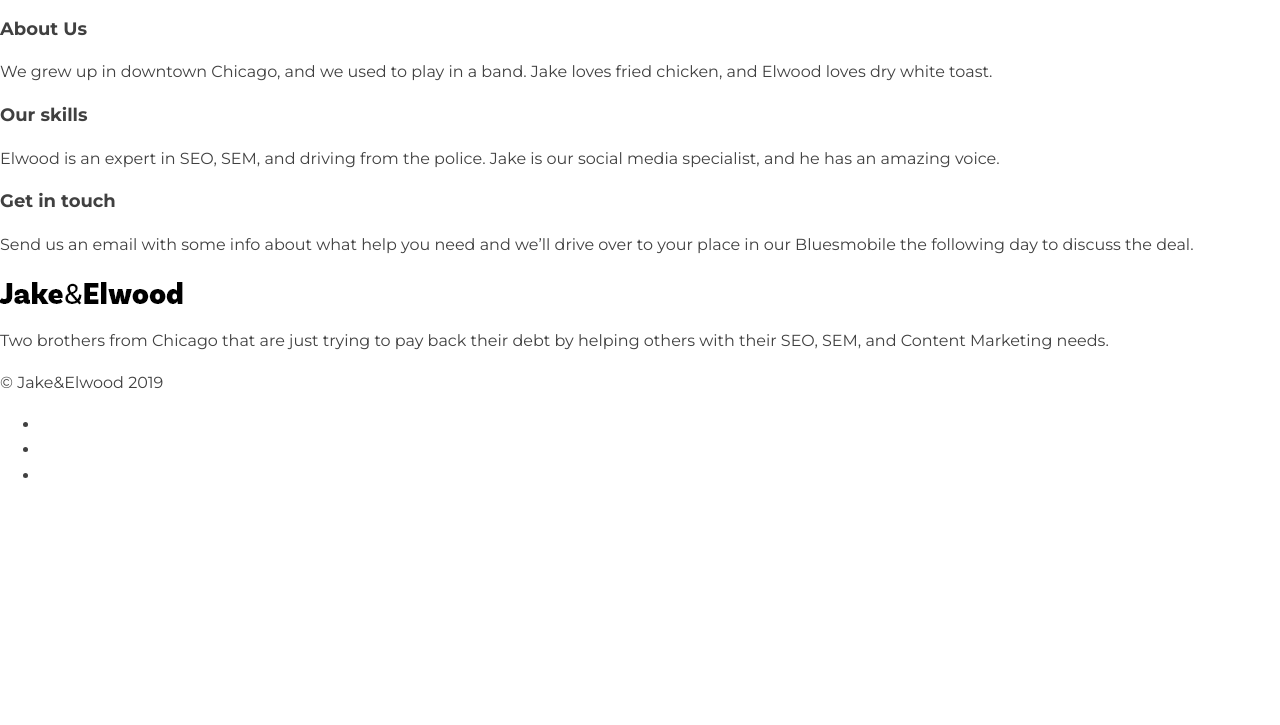
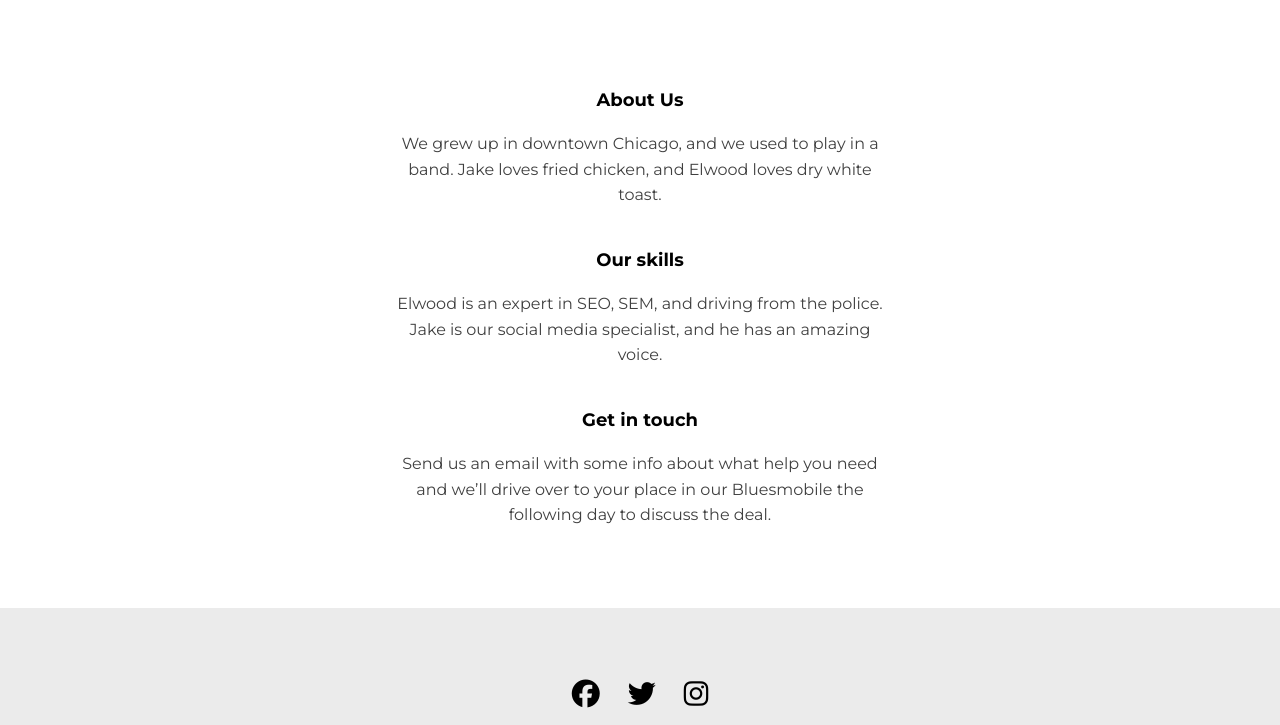
Before and after one commit to sorcerycss/jake-and-elwood, a plain HTML site: page index.html in a window 1280 px wide. Shown: the part 535-1260 px from the top of the page. Before the commit the page ends 1039 px from the top, so only its background shows below. Drawn offline with Linux system fonts and the light colour scheme.

Commit message:
Footer section

```diff
--- a/css/style.css
+++ b/css/style.css
@@ -21,10 +21,6 @@ strong {
   font-weight: 700;
 }
 
-h2 {
-  font-size: 1.125rem;
-}
-
 a {
   text-decoration: none;
 }
@@ -43,6 +39,12 @@ a:focus {
   font-size: 1.5rem;
   line-height: 1.4;
   margin-bottom: 0;
+}
+
+.section-title {
+  font-size: 1.125rem;
+  color: #000;
+  margin-top: 1.25em;
 }
 
 /* buttons */
@@ -68,6 +70,53 @@ a:focus {
       Layout
 ================= */
 
+.main-grid {
+  display: grid;
+  grid-template-columns: minmax(1em, 1fr) minmax(0px, 500px) minmax(1em, 1fr);
+}
+
+/* =================
+      footer
+================= */
+
+.footer {
+  background: #ebebeb;
+  padding: 4em 0;
+  text-align: center;
+  color: #959595;
+}
+
+.footer-main,
+.social-list {
+  grid-column: 2 / -2;
+}
+
+.social-list {
+  order: -1;
+  list-style: none;
+  padding: 0;
+  margin: 0 0 2em;
+  display: flex;
+  justify-content: center;
+}
+
+.social-link {
+  color: #000;
+  font-size: 1.75rem;
+  margin: 0 0.5em;
+}
+
+.footer-main,
+.footer-text,
+.footer-fineprint {
+  opacity: 0.6;
+}
+
+.footer-fineprint {
+  font-size: 0.75rem;
+  margin-top: 4em;
+}
+
 /* =================
     navigation
 ================= */
@@ -77,12 +126,10 @@ a:focus {
 }
 
 /* =================
-      hero area
+    hero section
 ================= */
 
 .hero {
-  display: grid;
-  grid-template-columns: minmax(1em, 1fr) minmax(0px, 500px) minmax(1em, 1fr);
   background-image: url(/img/hero-bg.jpg);
   padding: 4em 0;
   color: #fff;
@@ -93,20 +140,14 @@ a:focus {
 }
 
 /* =================
-        main
+    info section
 ================= */
 
-.main {
+.info {
+  padding: 4em 0;
   text-align: center;
-  color: #6a6a6a;
 }
 
-/* =================
-      footer
-================= */
-
-.footer {
-  background: #ebebeb;
-  text-align: center;
-  color: #959595;
+.col {
+  grid-column: 2 / -2;
 }
--- a/index.html
+++ b/index.html
@@ -8,6 +8,13 @@
     <link
       href="https://fonts.googleapis.com/css2?family=Montserrat:ital,wght@0,100..900;1,100..900&display=swap"
       rel="stylesheet"
+    />
+    <link
+      rel="stylesheet"
+      href="https://cdnjs.cloudflare.com/ajax/libs/font-awesome/6.7.2/css/all.min.css"
+      integrity="sha512-Evv84Mr4kqVGRNSgIGL/F/aIDqQb7xQ2vcrdIwxfjThSH8CSR7PBEakCr51Ck+w+/U6swU2Im1vVX0SVk9ABhg=="
+      crossorigin="anonymous"
+      referrerpolicy="no-referrer"
     />
     <link rel="stylesheet" href="./css/style.css" />
     <title>Jake & Elwood</title>
@@ -35,7 +42,7 @@
     </header>
 
     <main>
-      <section class="hero">
+      <section class="hero main-grid">
         <h1 class="hero-title">
           The only marketing agency on
           <span class="accent-color">a mission from God</span>, fully dedicated
@@ -49,7 +56,7 @@
         <a class="btn btn-primary">contact us</a>
       </section>
 
-      <section class="info">
+      <section class="info main-grid">
         <div class="col">
           <h2 class="section-title section-title-center">About Us</h2>
           <p>
@@ -75,7 +82,7 @@
       </section>
     </main>
 
-    <footer>
+    <footer class="footer main-grid">
       <div class="footer-main">
         <img class="footer-logo" alt="" src="./img/logo.png" />
         <p class="footer-text">
@@ -85,9 +92,15 @@
         <p class="footer-fineprint">© Jake&Elwood 2019</p>
       </div>
       <ul class="social-list">
-        <li class="social-item"><a href="" class="social-link"></a></li>
-        <li class="social-item"><a href="" class="social-link"></a></li>
-        <li class="social-item"><a href="" class="social-link"></a></li>
+        <li class="social-item">
+          <a href="" class="social-link"><i class="fab fa-facebook"></i></a>
+        </li>
+        <li class="social-item">
+          <a href="" class="social-link"><i class="fab fa-twitter"></i></a>
+        </li>
+        <li class="social-item">
+          <a href="" class="social-link"><i class="fab fa-instagram"></i></a>
+        </li>
       </ul>
     </footer>
   </body>
```
